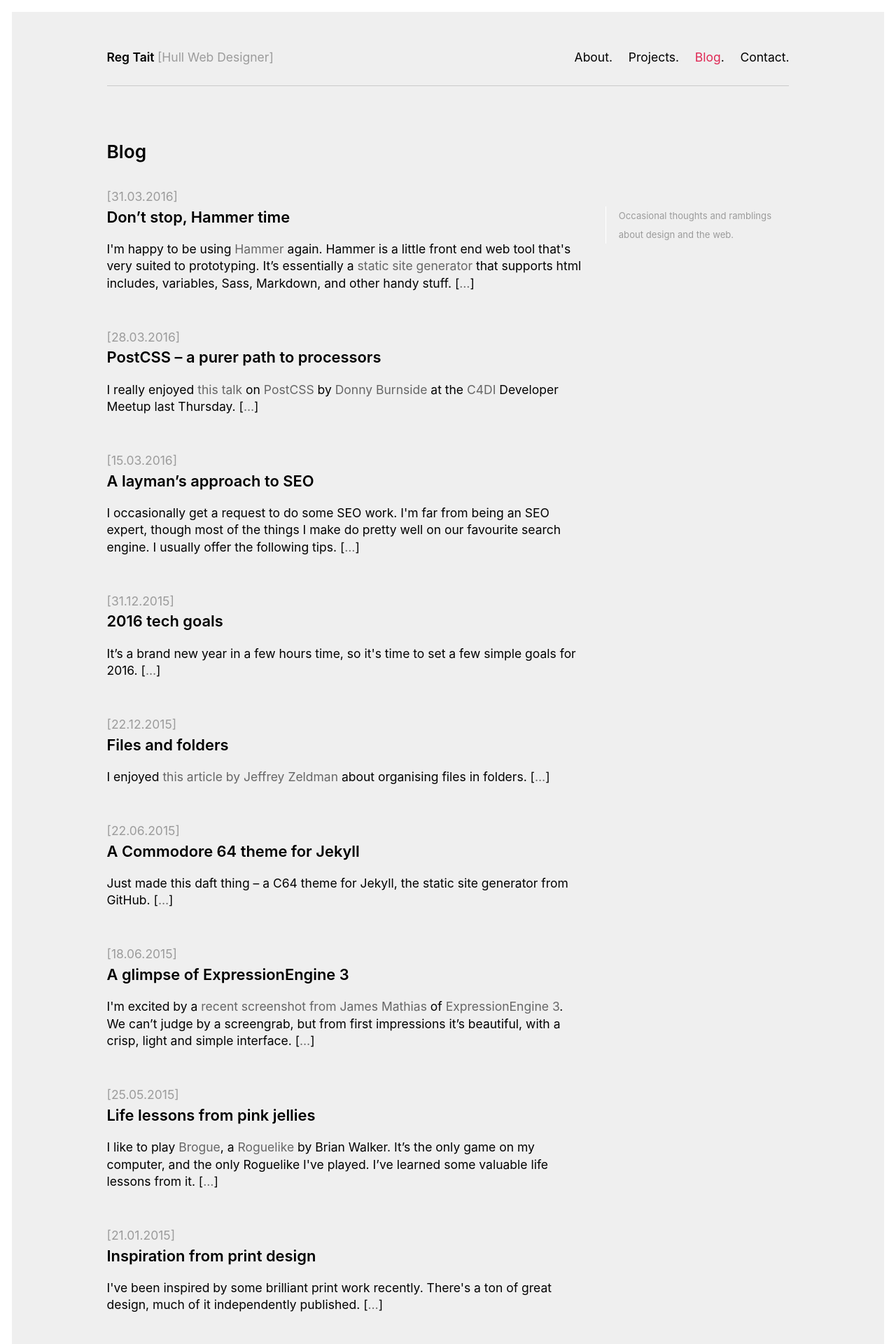
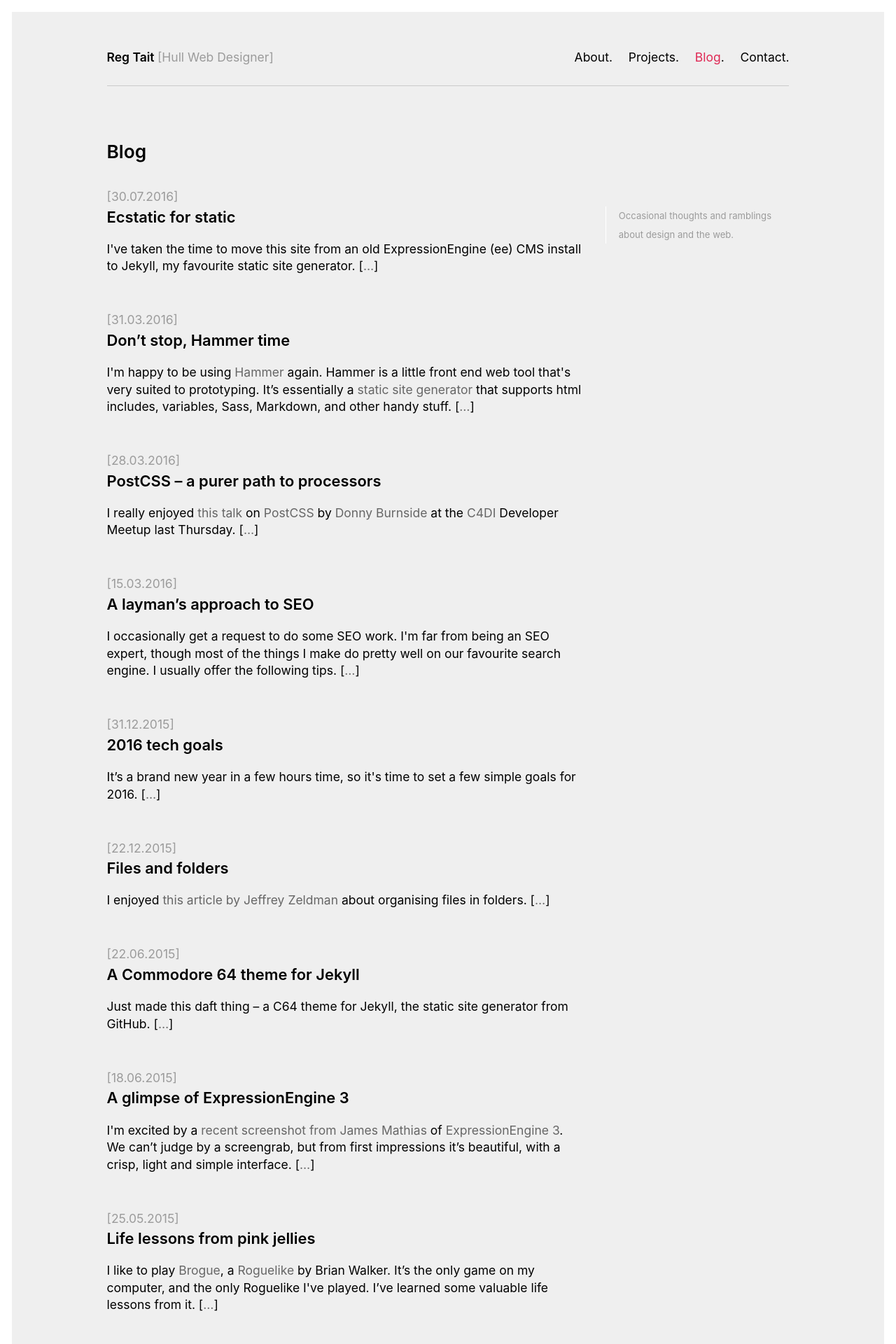
Before and after one commit to regmtait/regmtait.co.uk, a Jekyll site: the page built from 3-blog.md, in a window 1280 px wide. Shown: the top 1920 px of the page at 70% size. Built offline with Jekyll 4.4.1, drawn with Linux system fonts in a browser that asks for light colours; some of the changed lines change nothing that is shown.

Commit message:
Added new blog entry

````diff
--- /dev/null
+++ b/_posts/2016-07-28-ee-to-jekyll.md
@@ -0,0 +1,80 @@
+---
+layout: post
+title:  "Ecstatic for static"
+date:   2016-07-30 00:00:00 +0000
+nav-class: blog
+categories: cms jekyll
+keywords: "Jekyll, static"
+description: Porting a site from ExpressionEngine to Jekyll.
+image:
+imagecaption:
+
+excerpt: I've taken the time to move this site from an old ExpressionEngine (ee) CMS install to Jekyll, my favourite static site generator.
+
+---
+
+The challenge was to see if I could replicate my previous CMS site with Jekyll without too much fudging. It turns out that it's possible.
+
+## Checklist
+
+Here's a checklist of stuff I wanted to keep from my CMS:
+
+* Custom metadata for SEO reasons, if that's still a thing
+* Homepage projects (selected by category)
+* All original markup
+* Nice permalinks
+* Latest twitter on the home page
+
+## Jekyll Collections
+
+The key to doing this was using Jekyll [Collections] to handle the custom content. Here's the content of my portfolio carousel in the [YAML] of my Collection project document:
+
+```
+projectimages:
+- image-file: myfile.jpg
+  image-alt: My alt tag
+- image-file: anotherpicture.jpg
+  image-alt: Another alt attribute
+```
+
+And here's the markup with Liquid tags, in my [layout template].
+
+```
+<ul class="bxslider">
+{% raw %}{% for projectimage in page.projectimages %}
+<li><img src="/images/projects/{{ projectimage.image-file }}" alt="{{ projectimage.image-alt }}"></li>
+{% endfor %}{% endraw %}
+</ul>
+```
+
+To compare, here's my old ExpressionEngine tags, handled through the Pixel & Tonic [Matrix] plugin.
+
+```
+<ul class="bxslider">
+{cmf_project_images}
+<li><img src="{cf_project_image}" alt="{cf_project_imagealt}"/></li>
+{/cmf_project_images}
+</ul>
+```
+
+It's a trivial example (and who loves carousels in 2016?), but shows that Jekyll can replace CMS custom fields, right out the box.
+
+For my homepage tweet, I used [Jason Mayes' Javascript only Twitter fetcher](http://www.jasonmayes.com/projects/twitterApi/).
+
+## Hosting with Netlify
+
+I put my finished source files on [GitHub], and set up [Glynn] to FTP the build to my old host. The next morning though, I woke up to the news that [Netlify] are offering free web hosting—with SSH!—on their free [Netlify Pages plan]. This directly competes with [GitHub Pages].
+
+So, in just a few clicks my site was running on Netify, via GitHub. I'll do anything for a green padlock, and I got one for free.
+
+I think Netlify are doing a wonderful thing for the web community by removing the barrier to a safe, open and secure web, available for all.
+
+[YAML]: http://yaml.org/ "YAML.org"
+[GitHub]: https://github.com/regmtait/regmtait.co.uk "regmtait.co.uk source on GitHub"
+[GitHub Pages]: https://pages.github.com/ "GitHub Pages"
+[Collections]: https://jekyllrb.com/docs/collections/ "Jekyll Collections documentation"
+[layout template]: https://github.com/regmtait/regmtait.co.uk/blob/master/_layouts/project.html "Projects layout template"
+[Matrix]: https://docs.pixelandtonic.com/matrix/templating/field.html "Matrix ExpressionEngine plugin from Pixel & Tonic"
+[Glynn]: https://github.com/dmathieu/glynn "Glynn, a Jekyll FTP ruby gem from Damien Mathieu"
+[Netlify]: https://www.netlify.com/blog/2016/07/28/netlify-plans-and-pricing "Premium hosting from Netlify"
+[Netlify Pages plan]: https://www.netlify.com/blog/2016/07/28/netlify-plans-and-pricing "Netlify plans and pricing"
--- a/css/regmtait-main.scss
+++ b/css/regmtait-main.scss
@@ -12,6 +12,8 @@ $theme-pink: #df2854;
 $border-colour: #cacaca;
 $html-bg: #a7a7a7;
 $bg: #efefef;
+$pre-bg: #0c1e12;
+$code: #7dffa8;
 $text-colour: #000;
 $text-lighter: #9b9b9b;
 $link-body: #666;
@@ -67,13 +69,16 @@ section.content p a:hover {color: $theme1;}
 
 
 pre {
-	background: darken($bg, 5%);
+	background:  $pre-bg;
 	padding: 1em;
+	border-radius: 4px;
+	white-space: pre-wrap;
 }
 
 code {
-	font-size: 80%;
+	font-size: 65%;
 	line-height: 1;
+	color: $code;
 }
 
 // ------------------- main wrappers -------------------
````
